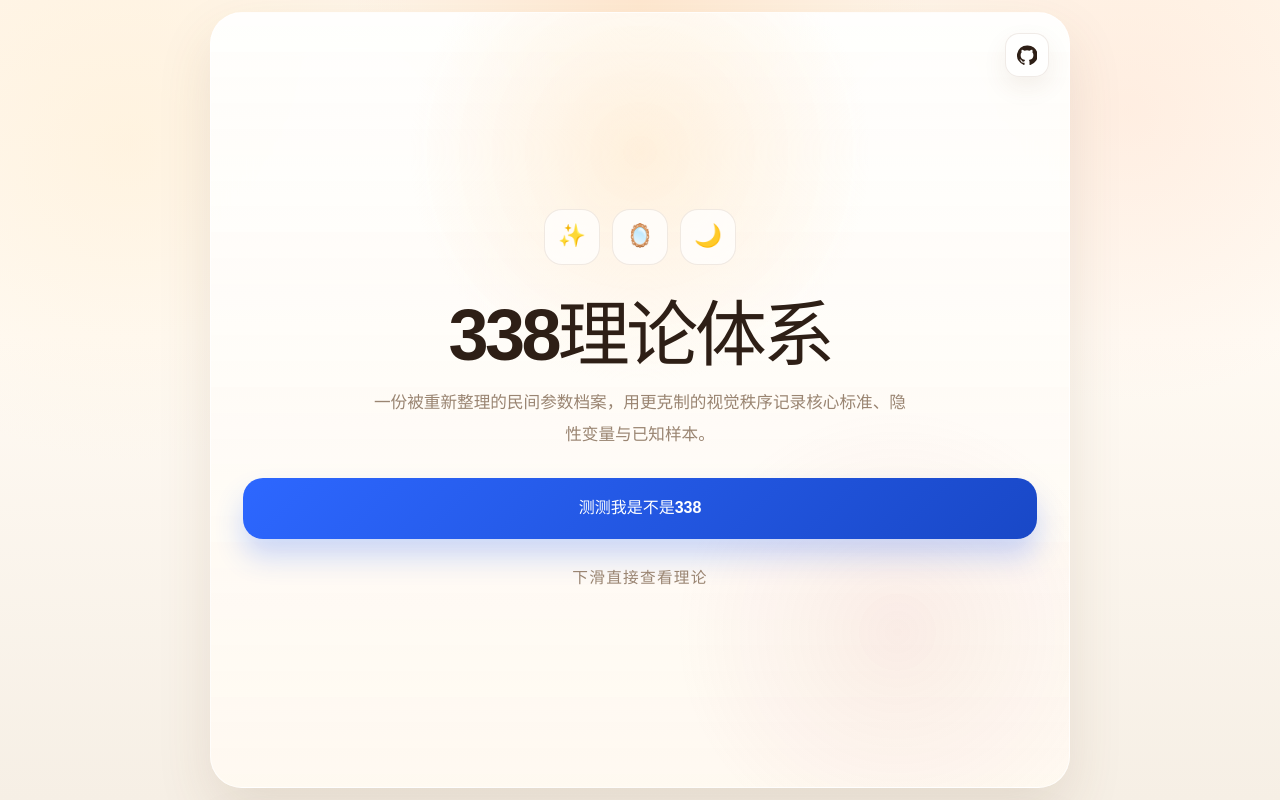
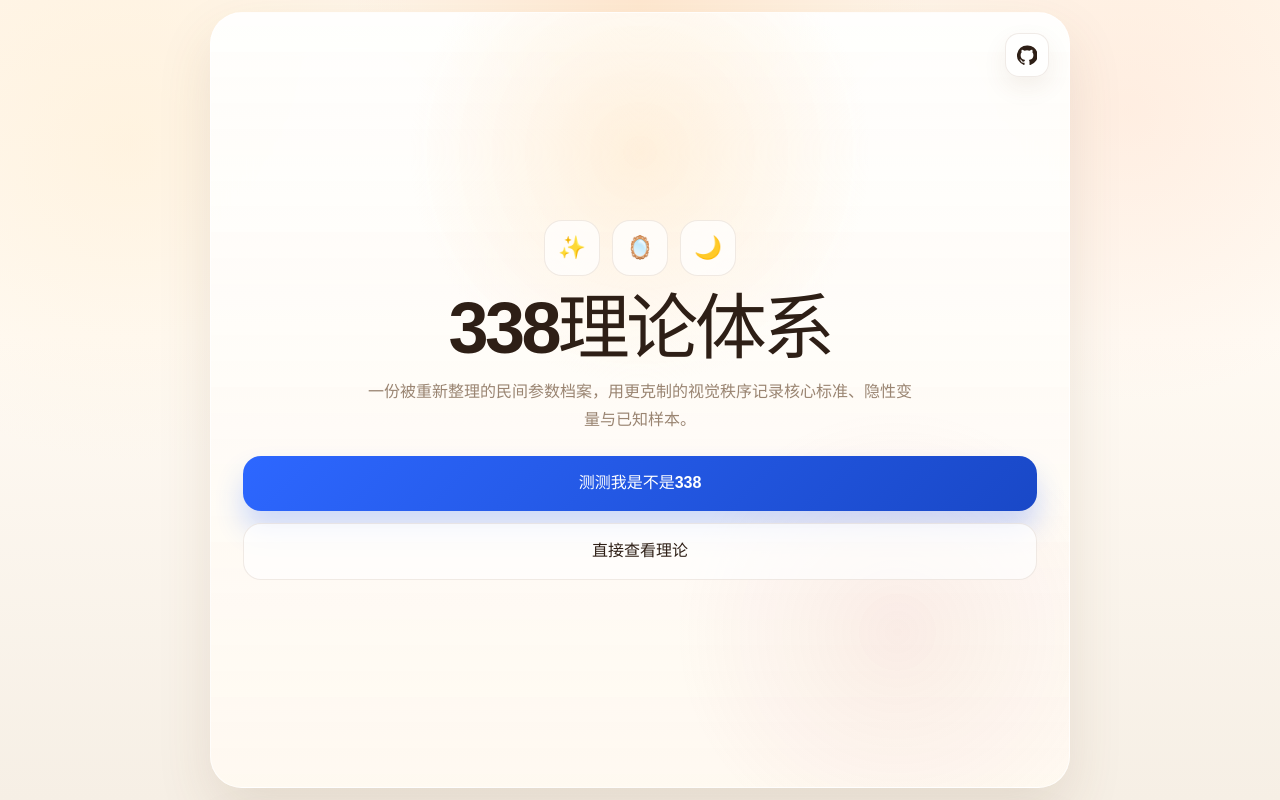
Before and after one commit to YY404NF/338-Theory, a Vue app: page / in a window 1280 px wide. Built offline with nearby package versions, Linux system fonts and the light colour scheme.

Commit message:
Refactor data handling and improve component structure

```diff
--- a/src/App.vue
+++ b/src/App.vue
@@ -6,58 +6,10 @@ import FactorPanel from './components/FactorPanel.vue'
 import ProfilesPanel from './components/ProfilesPanel.vue'
 import NotesPanel from './components/NotesPanel.vue'
 import QuizOverlay from './components/QuizOverlay.vue'
+import profiles from './data/profiles.json'
+import theoryData from './data/theory.json'
 import { buildQuizSummary, quizQuestions } from './utils/quiz'
 import type { Profile, QuizKey } from './utils/types'
-
-const profiles: Profile[] = [
-  {
-    name: '墨龙辞',
-    date: '2025.05.04 上海',
-    avatar: 'https://q1.qlogo.cn/g?b=qq&nk=424076534&s=640',
-  },
-  {
-    name: '南殇',
-    date: '2024.01.22 北京',
-    avatar: 'https://q1.qlogo.cn/g?b=qq&nk=3489424615&s=640',
-  },
-]
-
-const core = {
-  title: '185 + 90 + 45 + 18',
-  founder: '马户',
-  link: 'https://space.bilibili.com/228105707',
-  linkText: '查看原典来源',
-}
-
-const factors = [
-  {
-    key: 'height',
-    title: '📏 垂直基线',
-    description: '男性垂直维度的第一道门槛，强调轮廓、站姿与第一眼的空间占有率。',
-  },
-  {
-    key: 'weight',
-    title: '⚖️ 质量密度',
-    descriptionPrefix: '围绕 BMI 黄金比例推导出的',
-    highlight: '理想质量参数',
-    descriptionSuffix: '，强调稳定感、厚度与存在感。',
-  },
-  {
-    key: 'shoeSize',
-    title: '👞 支撑幅面',
-    description: '关于底盘与支撑系统的象征性指标，代表重心、步态与整体落点。',
-  },
-  {
-    key: 'factor18',
-    title: '🔮 隐性变量',
-    description: '更难被量化的部分通常被归入这一层面：',
-    speculations: [
-      '时间维度：个体生存时长达到某条心理阈值',
-      '代际特征：与某一时间切片有关的集体印象',
-      '特殊参数：关于 18 的全部神秘联想与误读',
-    ] as const,
-  },
-] as const
 
 const isQuizOpen = ref(false)
 const activeField = ref<QuizKey>('height')
@@ -83,7 +35,7 @@ const sortedProfiles = computed(() =>
 const quizSummary = computed(() => buildQuizSummary(quizForm))
 
 const factorCards = computed(() =>
-  factors.map((factor) => ({
+  theoryData.factors.map((factor) => ({
     ...factor,
     result: hasSubmittedQuiz.value ? quizSummary.value.dimensions[factor.key as QuizKey] : null,
   })),
@@ -138,7 +90,7 @@ const submitQuiz = () => {
     />
     <CorePanel
       id="core-panel"
-      :core="core"
+      :core="theoryData.core"
     />
     <FactorPanel
       id="factors-panel"
--- a/src/components/CorePanel.vue
+++ b/src/components/CorePanel.vue
@@ -19,17 +19,18 @@ defineProps<{
       </div>
 
       <article class="feature-card feature-card-warm">
-        <div class="core-frame" aria-hidden="true">
-          <div class="core-frame-line" />
-          <div class="core-frame-value">185 / 90 / 45 / 18</div>
-          <div class="core-frame-line" />
+        <div class="core-numbers" aria-hidden="true">
+          <span>185</span>
+          <span>90</span>
+          <span>45</span>
+          <span>18</span>
         </div>
-        <p class="core-lead">
+        <p class="body-copy">
           由<span class="highlight">{{ core.founder }}</span
           >首创的量化择偶体系，以人体工程学、质感判断与模糊玄学共同构成一道筛选剖面。
         </p>
         <p class="body-copy body-copy-muted body-copy-left">
-          它并不只是一组数字，更像一种由比例、体量、支撑与隐性气质叠加出的轮廓感。
+          {{ core.title }}
         </p>
         <a class="inline-link" :href="core.link" target="_blank" rel="noreferrer">
           👀 {{ core.linkText }}
--- a/src/components/FactorPanel.vue
+++ b/src/components/FactorPanel.vue
@@ -13,7 +13,7 @@ type FactorCard = {
   descriptionPrefix?: string
   descriptionSuffix?: string
   highlight?: string
-  speculations?: readonly string[]
+  speculations?: string[]
   result: FactorResult | null
 }
 
--- a/src/components/HeroPanel.vue
+++ b/src/components/HeroPanel.vue
@@ -29,10 +29,10 @@ defineEmits<{
           <button class="primary-button" type="button" @click="$emit('openQuiz')">
             测测我是不是338
           </button>
+          <button class="secondary-button" type="button" @click="$emit('viewTheory')">
+            直接查看理论
+          </button>
         </div>
-        <button class="hero-scroll-text" type="button" @click="$emit('viewTheory')">
-          下滑直接查看理论
-        </button>
       </div>
     </div>
   </section>
--- a/src/components/NotesPanel.vue
+++ b/src/components/NotesPanel.vue
@@ -13,12 +13,10 @@ defineProps<{
       </div>
 
       <article class="feature-card feature-card-rose">
+        <h3>🔖 执行条款</h3>
         <p class="body-copy body-copy-left">▶ 达标者自动进入「马户人才池」，需参加季度选拔大会。</p>
         <p class="body-copy body-copy-left">
           ▶ 未成年人依《未保法》享参赛豁免权，但需<span class="highlight">服马户役</span>（详见附件3.3.8）。
-        </p>
-        <p class="body-copy body-copy-left body-copy-muted">
-          ▶ 所有解释权、补充条款与边界情况，原则上由研究院根据现场气氛酌情裁定。
         </p>
       </article>
 
--- /dev/null
+++ b/src/data/profiles.json
@@ -0,0 +1,12 @@
+[
+  {
+    "name": "墨龙辞",
+    "date": "2025.05.04 上海",
+    "avatar": "https://q1.qlogo.cn/g?b=qq&nk=424076534&s=640"
+  },
+  {
+    "name": "南殇",
+    "date": "2024.01.22 北京",
+    "avatar": "https://q1.qlogo.cn/g?b=qq&nk=3489424615&s=640"
+  }
+]
--- /dev/null
+++ b/src/data/theory.json
@@ -0,0 +1,37 @@
+{
+  "core": {
+    "title": "📐 核心标准 (185 + 90 + 45 + 18)",
+    "founder": "马户",
+    "link": "https://space.bilibili.com/228105707",
+    "linkText": "点击此处查看马户是谁"
+  },
+  "factors": [
+    {
+      "key": "height",
+      "title": "📏 185cm - 基础高度",
+      "description": "男性垂直维度基准线，误差范围 ≤±2cm（需提供专业机构测量证明）"
+    },
+    {
+      "key": "weight",
+      "title": "⚖️ 90kg - 质量规范",
+      "descriptionPrefix": "基于BMI黄金比例公式推算的",
+      "highlight": "理想质量参数",
+      "descriptionSuffix": "，建议季度动态核查"
+    },
+    {
+      "key": "shoeSize",
+      "title": "👞 45码 - 支撑系统",
+      "description": "足部承载体系规格标准（注：该参数与XP系统无直接关联）"
+    },
+    {
+      "key": "factor18",
+      "title": "🕵️ 18因子 - 神秘变量",
+      "description": "学界主要假说：",
+      "speculations": [
+        "时间维度：个体生存时长 ≥18太阳年",
+        "代际特征：公元2018年出生队列",
+        "特殊参数：18cm生理指标（待验证）"
+      ]
+    }
+  ]
+}
--- a/src/style.css
+++ b/src/style.css
@@ -78,7 +78,7 @@ button {
 .panel-card {
   width: min(100%, 720px);
   min-height: calc(100svh - 24px);
-  padding: 28px 20px;
+  padding: 24px 20px;
   display: flex;
   flex-direction: column;
   justify-content: center;
@@ -146,7 +146,6 @@ button {
   flex-direction: column;
   align-items: center;
   justify-content: center;
-  gap: 18px;
 }
 
 .panel-stack {
@@ -206,14 +205,17 @@ h3 {
 }
 
 .hero-subtitle {
+  margin-top: 16px;
   color: var(--muted);
-  font-size: 1.04rem;
-  line-height: 1.9;
+  font-size: 1rem;
+  line-height: 1.75;
 }
 
 .hero-actions {
   width: 100%;
-  margin-top: 10px;
+  display: grid;
+  gap: 12px;
+  margin-top: 22px;
 }
 
 .body-copy-muted,
@@ -223,7 +225,6 @@ h3 {
 
 .primary-button,
 .secondary-button,
-.hero-scroll-text,
 .quiz-close,
 .quiz-box,
 .keypad-key {
@@ -233,8 +234,8 @@ h3 {
 .primary-button,
 .secondary-button {
   width: 100%;
-  padding: 18px 18px;
-  border-radius: 20px;
+  padding: 15px 16px;
+  border-radius: 18px;
   font-weight: 800;
   transition: transform 0.2s ease, box-shadow 0.2s ease;
 }
@@ -253,19 +254,11 @@ h3 {
 
 .primary-button:hover,
 .secondary-button:hover,
-.hero-scroll-text:hover,
 .quiz-close:hover,
 .quiz-box:hover,
 .keypad-key:hover,
 .github-button:hover {
   transform: translateY(-1px);
-}
-
-.hero-scroll-text {
-  margin-top: 8px;
-  color: var(--muted);
-  font-size: 0.98rem;
-  letter-spacing: 0.08em;
 }
 
 .section-title-wrap {
@@ -341,35 +334,22 @@ h3 {
   font-weight: 800;
 }
 
-.core-frame {
+.core-numbers {
   display: grid;
-  gap: 14px;
-  margin-bottom: 4px;
+  grid-template-columns: repeat(4, minmax(0, 1fr));
+  gap: 8px;
+  margin-bottom: 8px;
 }
 
-.core-frame-line {
-  height: 1px;
-  background: linear-gradient(90deg, transparent 0%, rgb(128 88 59 / 18%) 18%, rgb(128 88 59 / 18%) 82%, transparent 100%);
-}
-
-.core-frame-value {
-  padding: 16px 18px;
+.core-numbers span {
+  padding: 12px 0;
   color: var(--ink);
   background: rgb(255 255 255 / 56%);
   border: 1px solid rgb(128 88 59 / 10%);
-  border-radius: 20px;
-  font-size: 1.18rem;
+  border-radius: 16px;
+  font-size: 1.1rem;
   font-weight: 800;
-  letter-spacing: 0.16em;
-  text-align: center;
-}
-
-.core-lead {
-  margin-top: 2px;
-  color: var(--ink);
-  font-size: 1.06rem;
-  line-height: 1.84;
-  text-align: center;
+  letter-spacing: -0.03em;
 }
 
 .factor-list {
@@ -494,8 +474,6 @@ h3 {
 .profile-rail-wrap {
   width: calc(100% + 16px);
   margin: 0 -8px;
-  padding: 12px 0 16px;
-  overflow: hidden;
 }
 
 .profile-rail {
@@ -506,10 +484,7 @@ h3 {
   padding: 0 8%;
   margin: 0;
   overflow-x: auto;
-  overflow-y: hidden;
   overscroll-behavior-x: contain;
-  overscroll-behavior-y: none;
-  touch-action: pan-x;
   scroll-snap-type: x mandatory;
   list-style: none;
 }
@@ -520,12 +495,6 @@ h3 {
 
 .profile-slide {
   scroll-snap-align: center;
-  padding: 6px 0;
-  transition: transform 0.28s ease;
-}
-
-.profile-slide-active {
-  transform: scale(1.04);
 }
 
 .quiz-overlay {
```
Also changed, not shown: src/components/ProfilesPanel.vue (+3 -43 lines).
